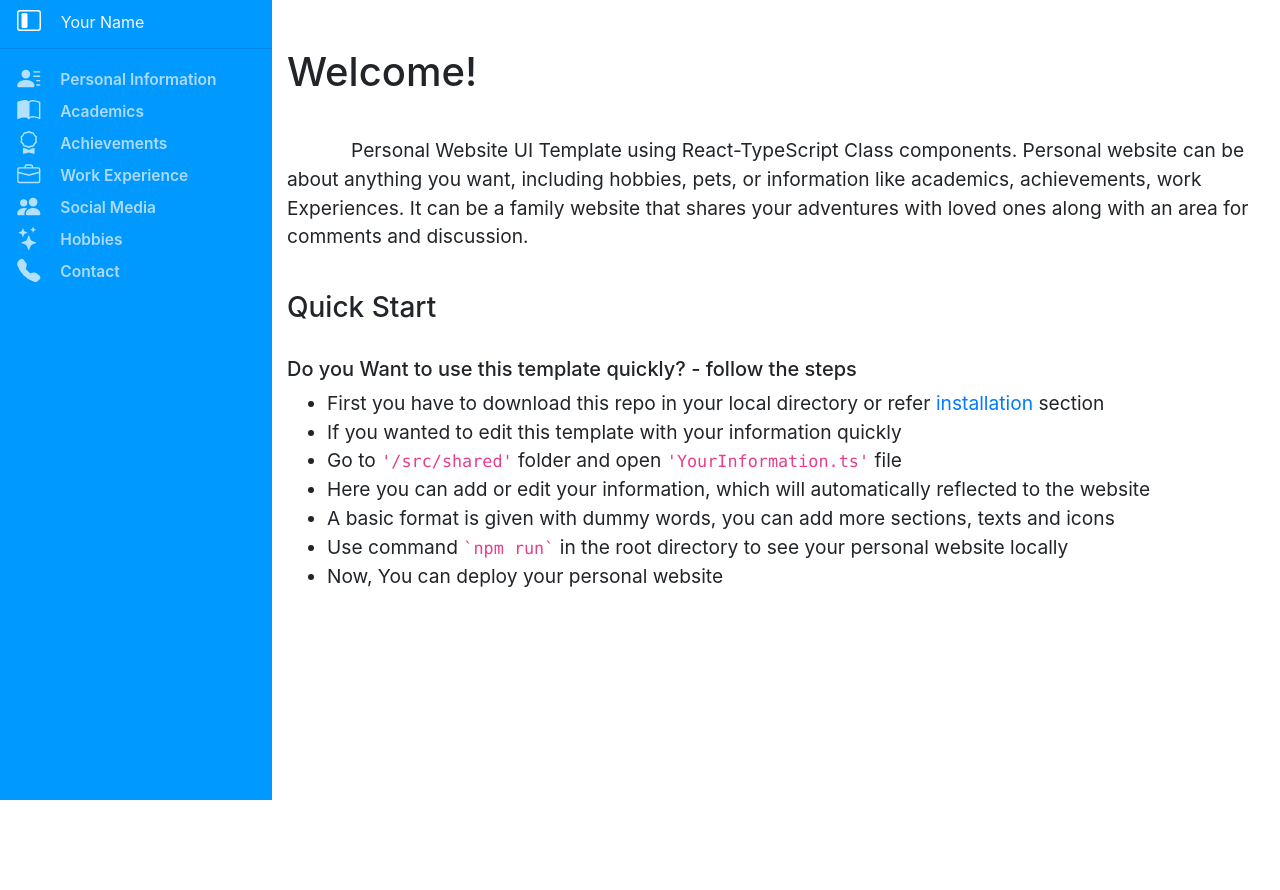
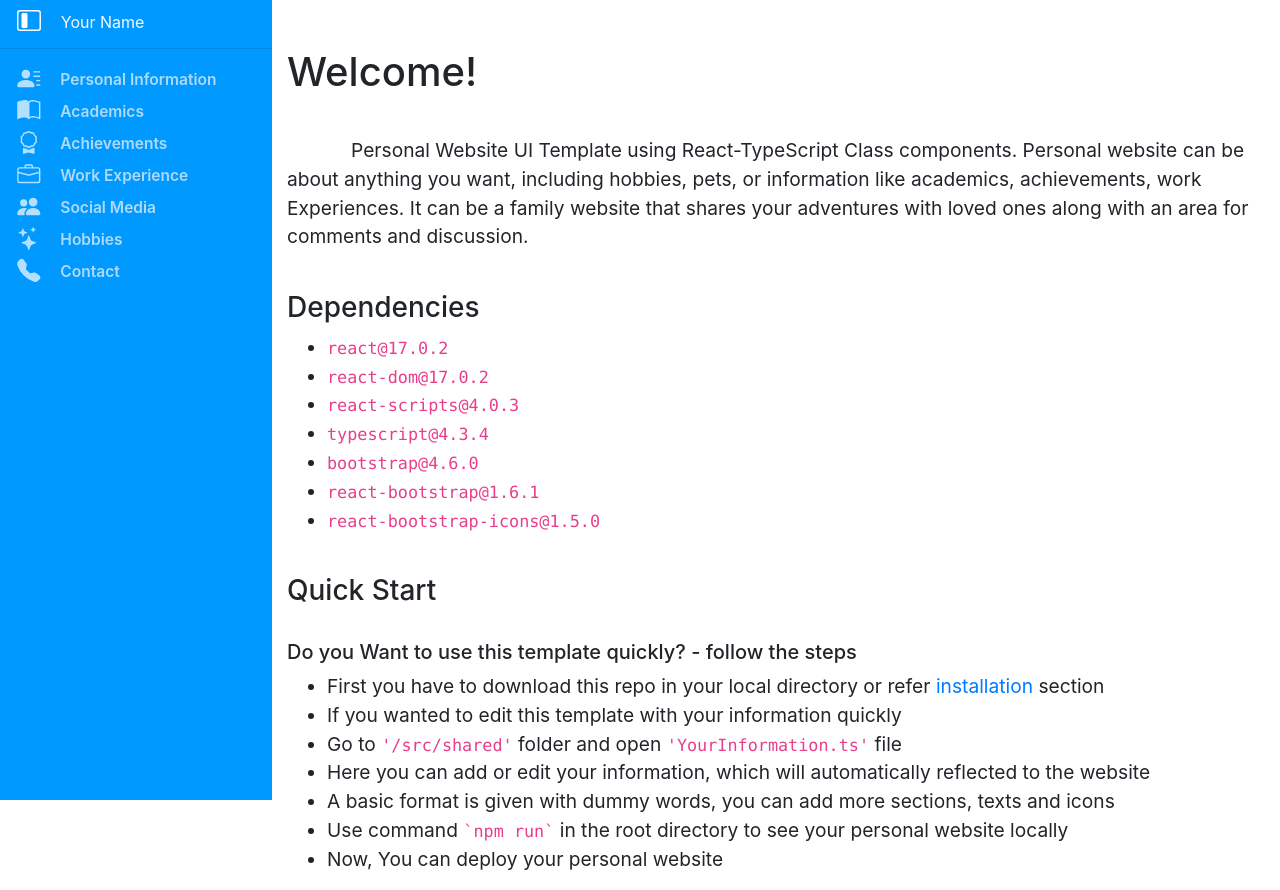
Before and after one commit to Sayan3990/Personal-Website-Template, a React (Create React App) app: page / in a window 1280 px wide. Before the commit the page ends 800 px from the top, so only its background shows below. Built offline with nearby package versions, Linux system fonts and the light colour scheme.

Commit message:
updated README

```diff
--- a/package.json
+++ b/package.json
@@ -12,9 +12,6 @@
     "@types/react-bootstrap": "^0.32.25",
     "@types/react-dom": "^17.0.8",
     "bootstrap": "^4.6.0",
-    "css-doodle": "^0.19.1",
-    "firebase": "^8.6.8",
-    "mdbreact": "^5.0.2",
     "react": "^17.0.2",
     "react-bootstrap": "^1.6.1",
     "react-bootstrap-icons": "^1.5.0",
--- a/src/Components/Userinterface/Landing.tsx
+++ b/src/Components/Userinterface/Landing.tsx
@@ -12,6 +12,45 @@ export default class LandingPage extends Component {
                     <p>
                     Personal Website UI Template using React-TypeScript Class components. Personal website can be about anything you want, including hobbies, pets, or information like academics, achievements, work Experiences. It can be a family website that shares your adventures with loved ones along with an area for comments and discussion.
                     </p>
+                    <br />
+                    <h3>Dependencies</h3>
+                    <ul>
+                        <li>
+                            <code>
+                            react@17.0.2
+                            </code>
+                        </li>
+                        <li>
+                            <code>
+                            react-dom@17.0.2
+                            </code>
+                        </li>
+                        <li>
+                            <code>
+                            react-scripts@4.0.3
+                            </code>
+                        </li>
+                        <li>
+                            <code>
+                            typescript@4.3.4
+                            </code>
+                        </li>
+                        <li>
+                            <code>
+                            bootstrap@4.6.0
+                            </code>
+                        </li>
+                        <li>
+                            <code>
+                            react-bootstrap@1.6.1
+                            </code>
+                        </li>
+                        <li>
+                            <code>
+                            react-bootstrap-icons@1.5.0
+                            </code>
+                        </li>
+                    </ul>
                     <br />
                     <h3>Quick Start</h3>
                     <br />
```
Also changed, not shown: 2 other files (tests, documents, lock files or other folders).
